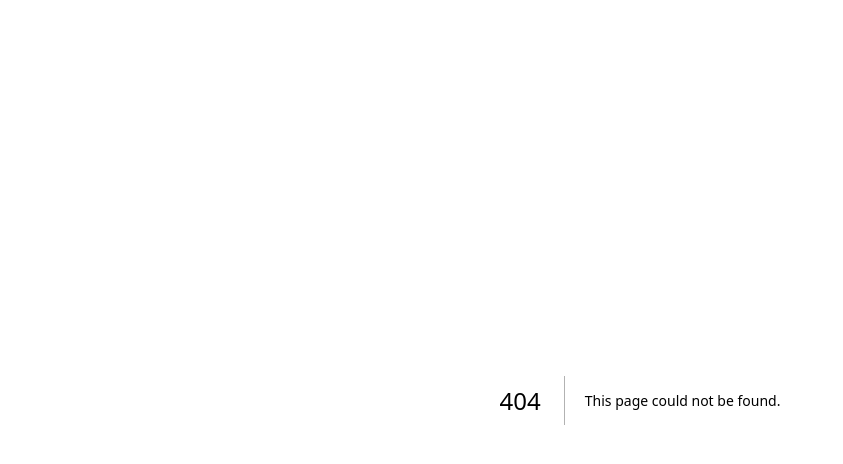
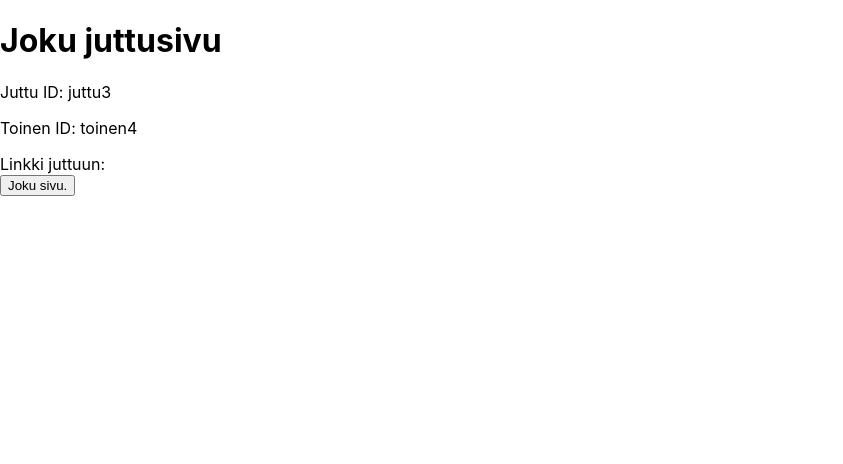
Before and after one commit to JoonasPitk/kauppalista, a Next.js app: page /joku/juttu3/toinen4/ in a window 1280 px wide. Before the commit this address had no page. Shown: the top 464 px of the page, without its empty margins (0-843 px from the left). Built offline with nearby package versions, Linux system fonts and the light colour scheme.

Commit message:
Lisää sivut.

```diff
--- /dev/null
+++ b/pages/joku/[juttuId]/[toinenId].tsx
@@ -0,0 +1,25 @@
+import Link from "next/link";
+import {useRouter} from "next/router";
+import {Button} from "react-bootstrap";
+
+export default function Post() {
+    const router = useRouter();
+    const {juttuId, toinenId} = router.query;
+
+    console.log(router.query);
+
+    return (
+        <div>
+            <h1>Joku juttusivu</h1>
+            <p>Juttu ID: {juttuId}</p>
+            <p>Toinen ID: {toinenId}</p>
+            Linkki juttuun:
+            <br />
+            <Button>
+                <Link href= "/joku/sivu/">
+                    Joku sivu.
+                </Link>
+            </Button>
+        </div>
+    );
+};
```
Also changed, not shown: pages/joku/sivu.tsx (added, +19 -0 lines).
